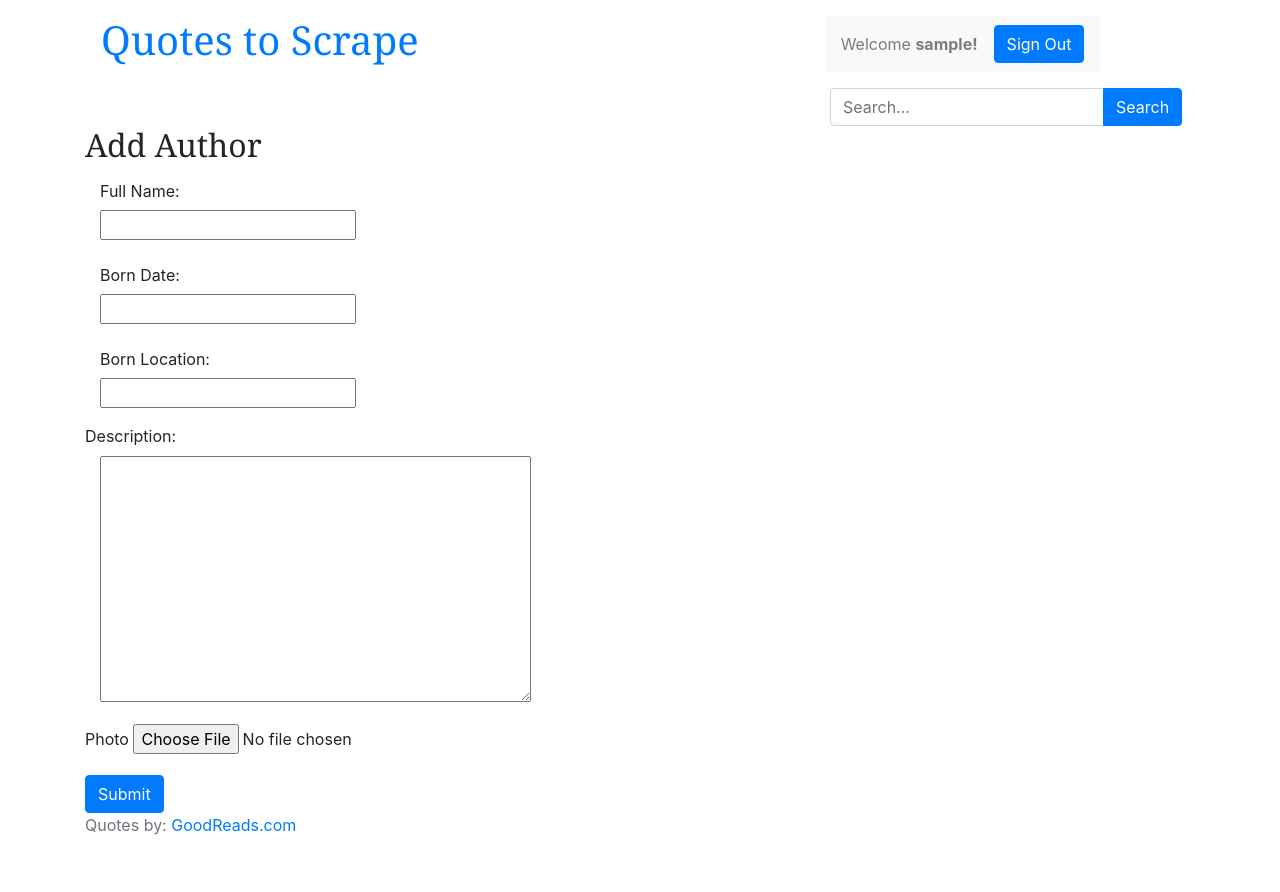
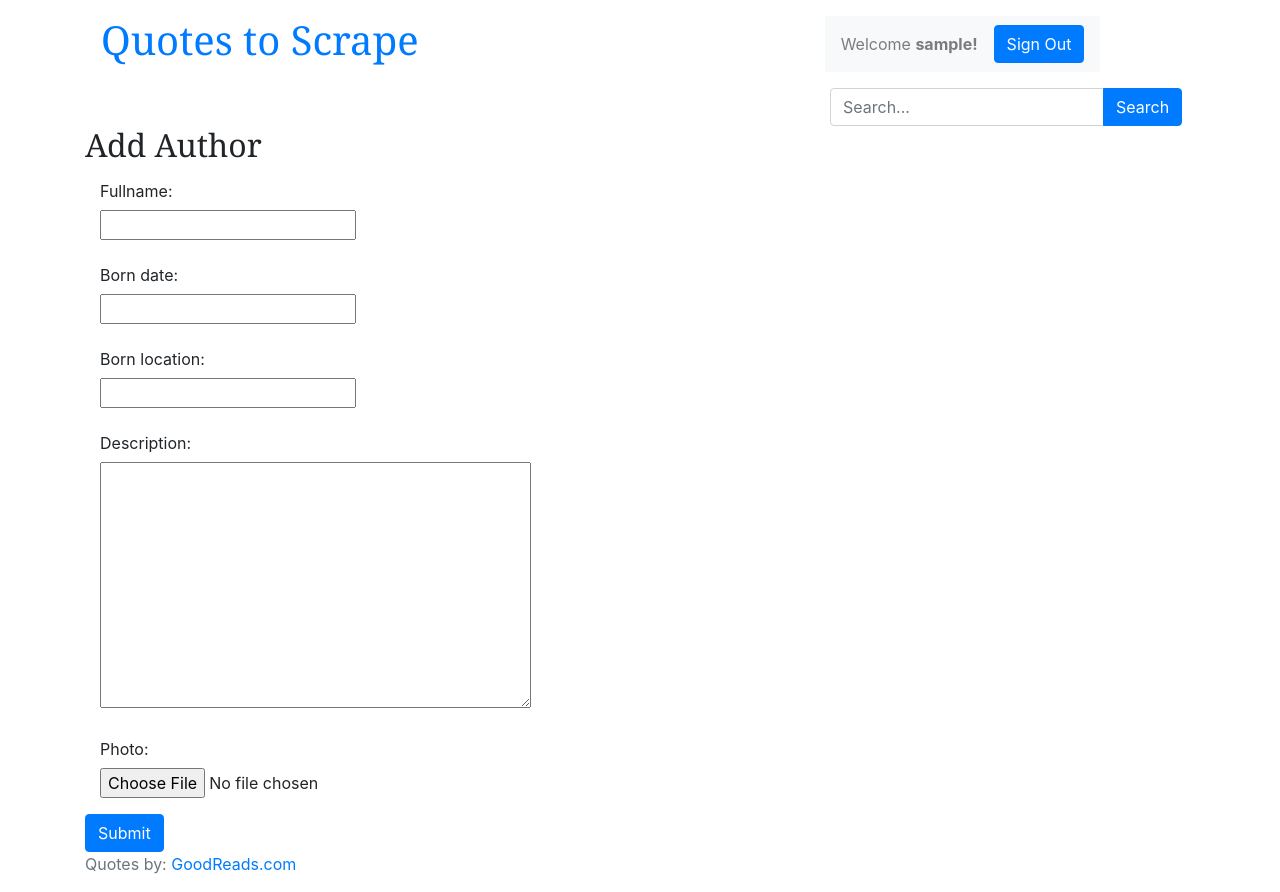
Before and after one commit to sergiokapone/goit_python_web_hw10, a Django app: page /add_author/ in a window 1280 px wide. Before the commit the page ends 835 px from the top, so only its background shows below. Run offline with Django 4.2, Linux system fonts and the light colour scheme; the visitor is signed in with stand-in values (Sample User, id 1); some libraries are stand-ins or nearby versions.

Commit message:
compact forms

```diff
--- a/hw10/quotes/templates/quotes/add_author.html
+++ b/hw10/quotes/templates/quotes/add_author.html
@@ -8,39 +8,14 @@
 </ul>
 {% endif %}
 <form method="POST" enctype="multipart/form-data" class="form">
-  {% csrf_token %}
+  {% csrf_token %} {% for f in form %}
   <div class="form-group">
-    <label
-      for="{{ form.fullname.id_for_label }}"
-      class="col-sm-2 col-form-label"
-      >Full Name:</label
+    <label for="{{ f.id_for_label }}" class="col-sm-2 col-form-label"
+      >{{ f.label }}:</label
     >
-    <div class="col-12">{{ form.fullname }}</div>
+    <div class="col-12">{{ f }}</div>
   </div>
-  <div class="form-group">
-    <label
-      for="{{ form.born_date.id_for_label }}"
-      class="col-sm-2 col-form-label"
-      >Born Date:</label
-    >
-    <div class="col-12">{{ form.born_date }}</div>
-  </div>
-  <div class="form-group">
-    <label
-      for="{{ form.born_location.id_for_label }}"
-      class="col-sm-2 col-form-label"
-      >Born Location:</label
-    >
-    <div class="col-12">{{ form.born_location }}</div>
-  </div>
-  <div class="form-group">
-    <label for="{{ form.description.id_for_label }}">Description:</label>
-    <div class="col-12">{{ form.description }}</div>
-  </div>
-  <div class="form-group">
-    <label for="{{ form.photo.id_for_label }}">Photo</label>
-    {{ form.photo }}
-  </div>
+  {% endfor %}
   <button type="submit" class="btn btn-primary">Submit</button>
 </form>
 
--- a/hw10/quotes/templates/quotes/author_page.html
+++ b/hw10/quotes/templates/quotes/author_page.html
@@ -14,8 +14,8 @@
   <div class="col-md-8">
     <div class="author-details">
       <h3 class="author-title">{{ author.fullname }}</h3>
-      {% if user.is_authenticated %}
       <div>
+        {% if user.is_authenticated %}
         <a
           href="{% url 'quotes:add_author' %}?author_slug={{ author.slug }}"
           class="btn btn-primary"
```
Also changed, not shown: hw10/hw10/settings.py (+9 -5 lines), hw10/quotes/templates/quotes/add_quote.html (+4 -11 lines), 2 other files.
